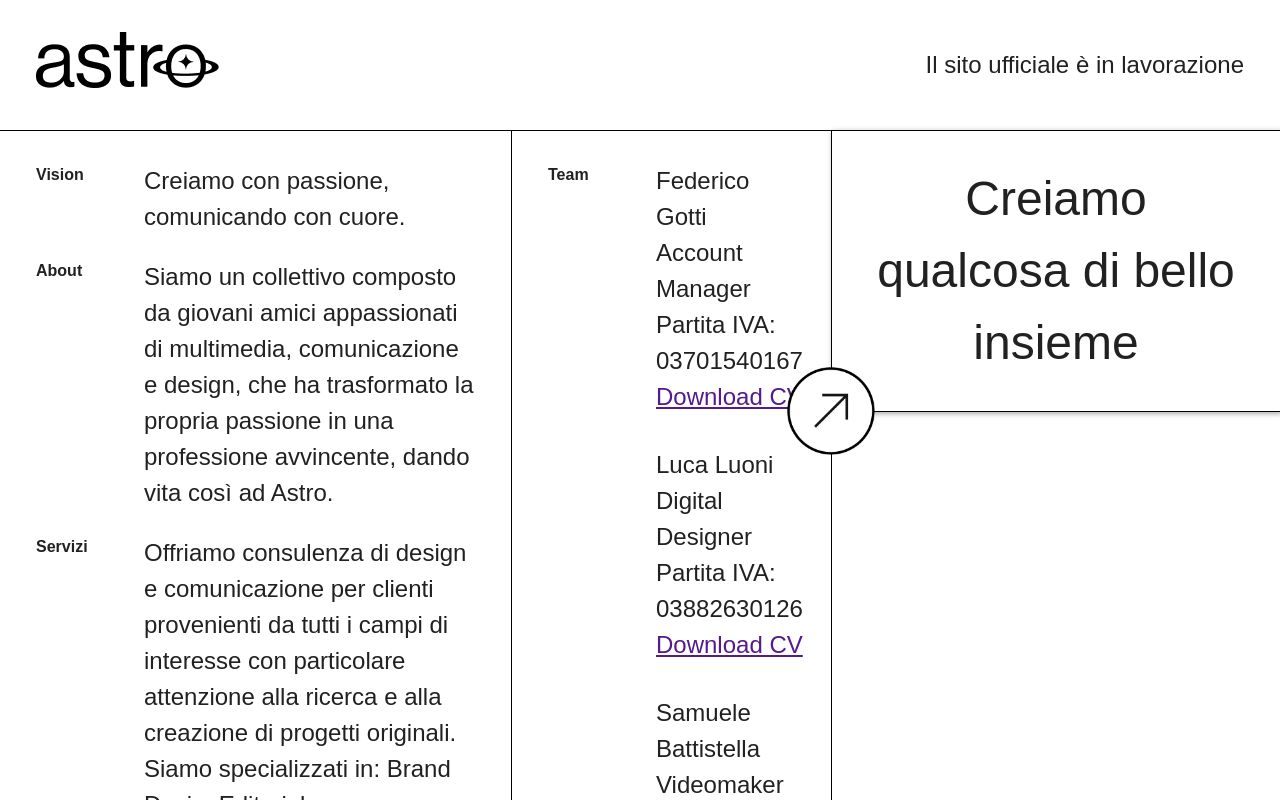
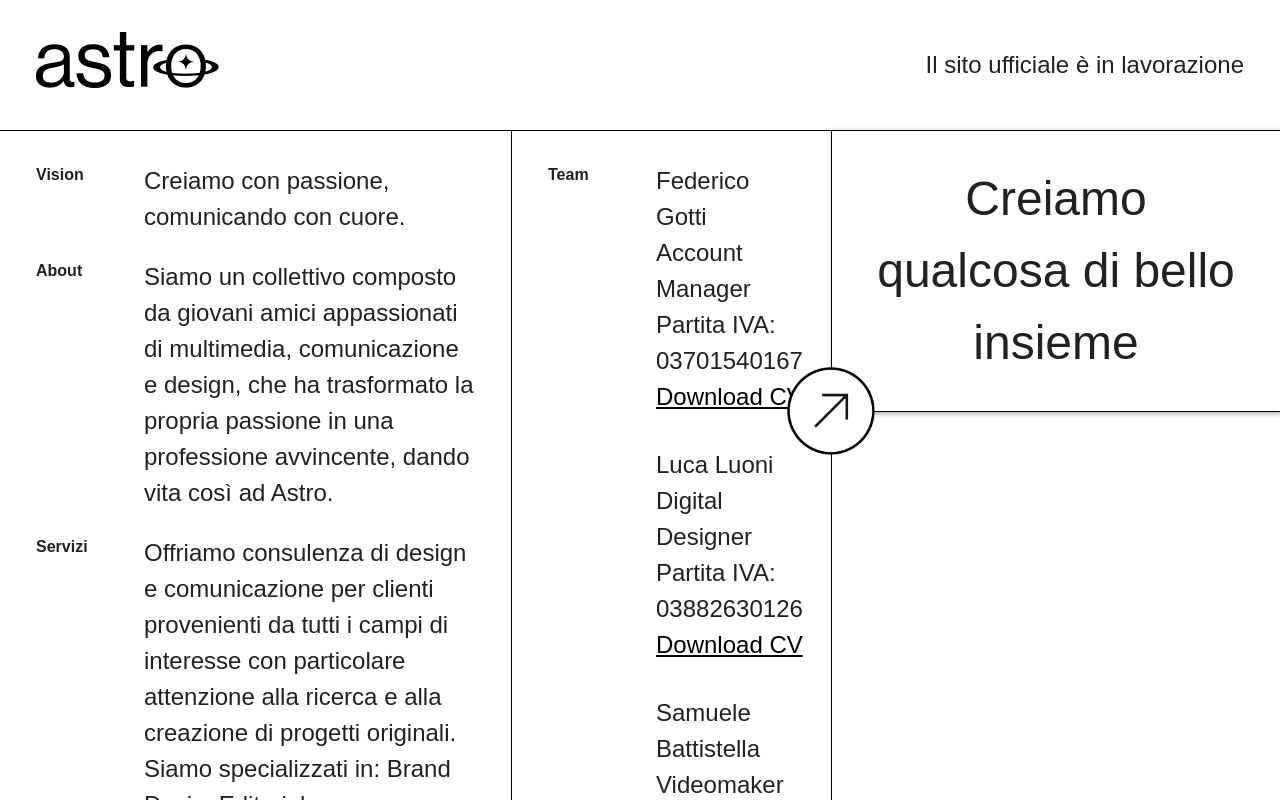
Before and after one commit to alexandrucotin/astro-landing, a React (Vite) app: page / in a window 1280 px wide. Shown: the top 800 px of the page. Built offline with nearby package versions, Linux system fonts and the light colour scheme; a web font is replaced by a local one.

Commit message:
Fix download_cv link color

```diff
--- a/src/components/atoms/atoms.styles.scss
+++ b/src/components/atoms/atoms.styles.scss
@@ -3,3 +3,4 @@
 @import "./main-cta/main-cta.styles.scss";
 @import "./label-value/label-value.styles.scss";
 @import "./logo-video/logo-video.styles.scss";
+@import "./team-member/team-member.styles.scss";
--- a/src/components/atoms/team-member/team-member.styles.scss
+++ b/src/components/atoms/team-member/team-member.styles.scss
@@ -0,0 +1,7 @@
+.team-member {
+  &-download-cv {
+    a {
+      color: black;
+    }
+  }
+}
```
